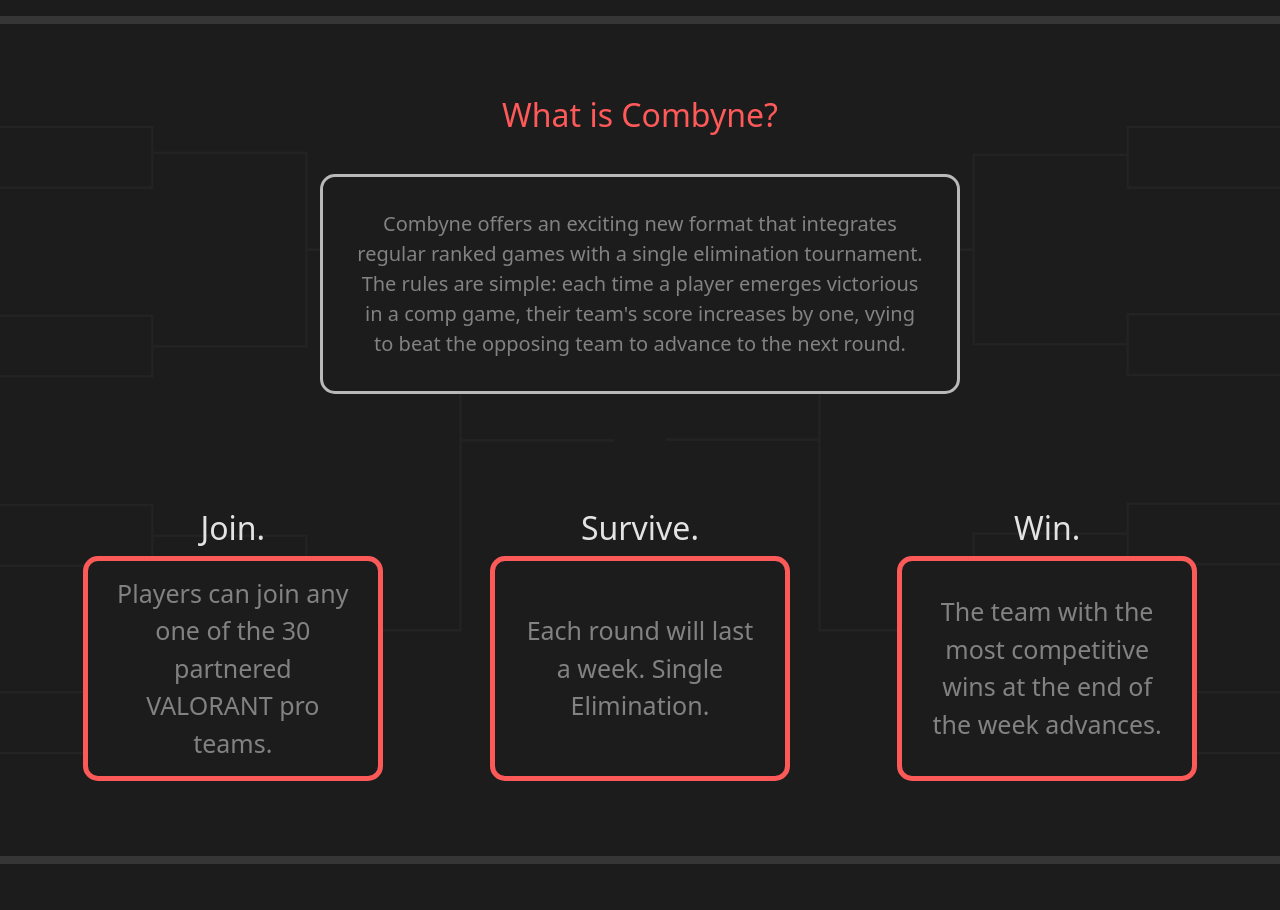
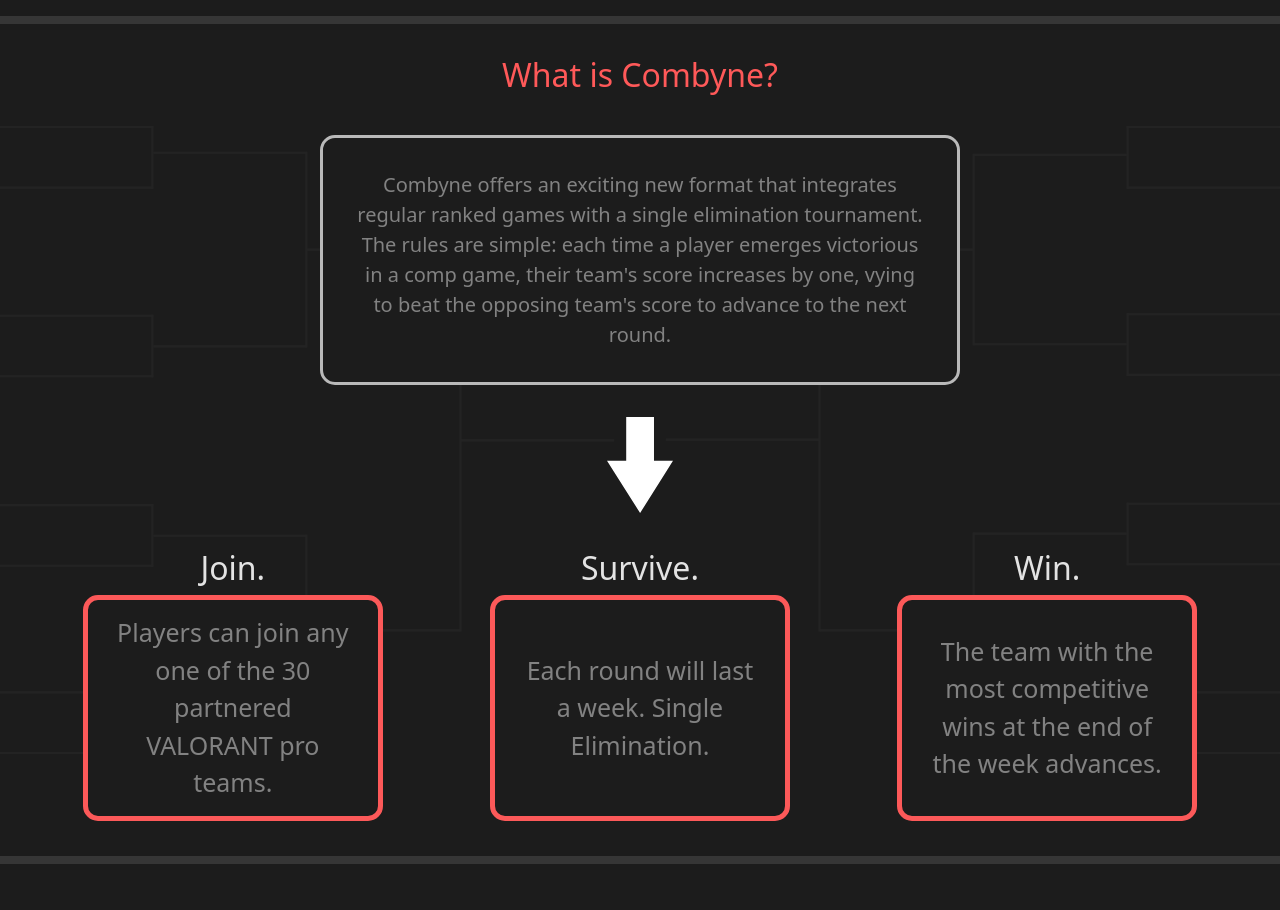
Before and after one commit to collinm10/combyne, a React (Create React App) app: page / in a window 1280 px wide. Shown: the part 800-1710 px from the top of the page. Built offline with nearby package versions, Linux system fonts and the light colour scheme; some icons are missing.

Commit message:
Updated general description

```diff
--- a/src/CSS/home.css
+++ b/src/CSS/home.css
@@ -82,9 +82,16 @@
   color: #FF5959;
 }
 
+.section2-arrow{
+  height: 6rem;
+  display: flex;
+  justify-content: center;
+  align-items: center;
+}
+
 @media (orientation: portrait){
   .general-description-wrapper{
-    max-width: 60%;
+    max-width: 90%;
     font-size: .9rem;
   }
 
@@ -92,4 +99,12 @@
     margin-top: .8rem;
     padding: .5rem;
   }
+
+  .section2-arrow{
+    height: 5rem;
+    display: flex;
+    justify-content: center;
+    align-items: center;
+    margin-top: 2rem;
+  }
 }
--- a/src/home.js
+++ b/src/home.js
@@ -5,6 +5,7 @@
 import { Cross, Polygon, Star } from 'react-awesome-shapes';
 import bracket from './Bracket.svg';
 import arrow from './Flipped-Arrow.svg';
+import bigArrow from './ArrowSVG.svg';
 
 //Import components
 import CombineTextBox from './Components/CombineTextBox';
@@ -51,8 +52,12 @@
             What is Combyne?
           </div>
           <div className="general-description">
-            Combyne offers an exciting new format that integrates regular ranked games with a single elimination tournament. The rules are simple: each time a player emerges victorious in a comp game, their team's score increases by one, vying to beat the opposing team to advance to the next round.
+            Combyne offers an exciting new format that integrates regular ranked games with a single elimination tournament. The rules are simple: each time a player emerges victorious in a comp game, their team's score increases by one, vying to beat the opposing team's score to advance to the next round.
           </div>
+        </div>
+
+        <div>
+          <img className="section2-arrow" src={bigArrow}></img>
         </div>
 
         <div className="InfoTextBoxes-wrapper d-flex justify-content-around align-items-center">
```
Also changed, not shown: src/ArrowSVG.svg (added).
